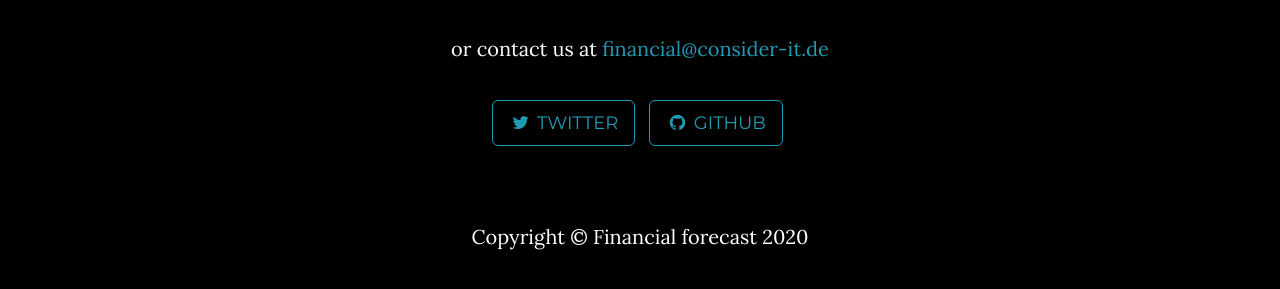
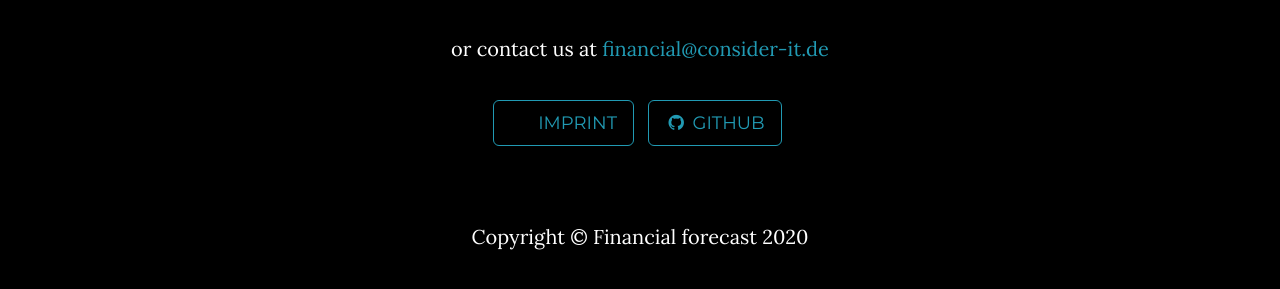
Before and after one commit to l4cast/financial-forecast, a Jekyll site: the page built from index.html, in a window 1280 px wide and 900 px high, scrolled down 3248 px. Shown: the part 597-886 px from the top of the window. Built offline with Jekyll 4.4.1, drawn with Linux system fonts in a browser that asks for light colours.

Commit message:
Update _config.yml

```diff
--- a/_config.yml
+++ b/_config.yml
@@ -14,8 +14,8 @@ footer: Financial forecast
 
 # Social networks usernames (many more available: google-plus, flickr, dribbble, pinterest, instagram, tumblr, linkedin, etc.)
 social:
-  - title: twitter
-    url: https://twitter.com/SBootstrap
+  - title: Imprint
+    url: https://www.consider-it.de/impressum
 #  - title: facebook#
 #    url:
 #  - title: stack-overflow
```
